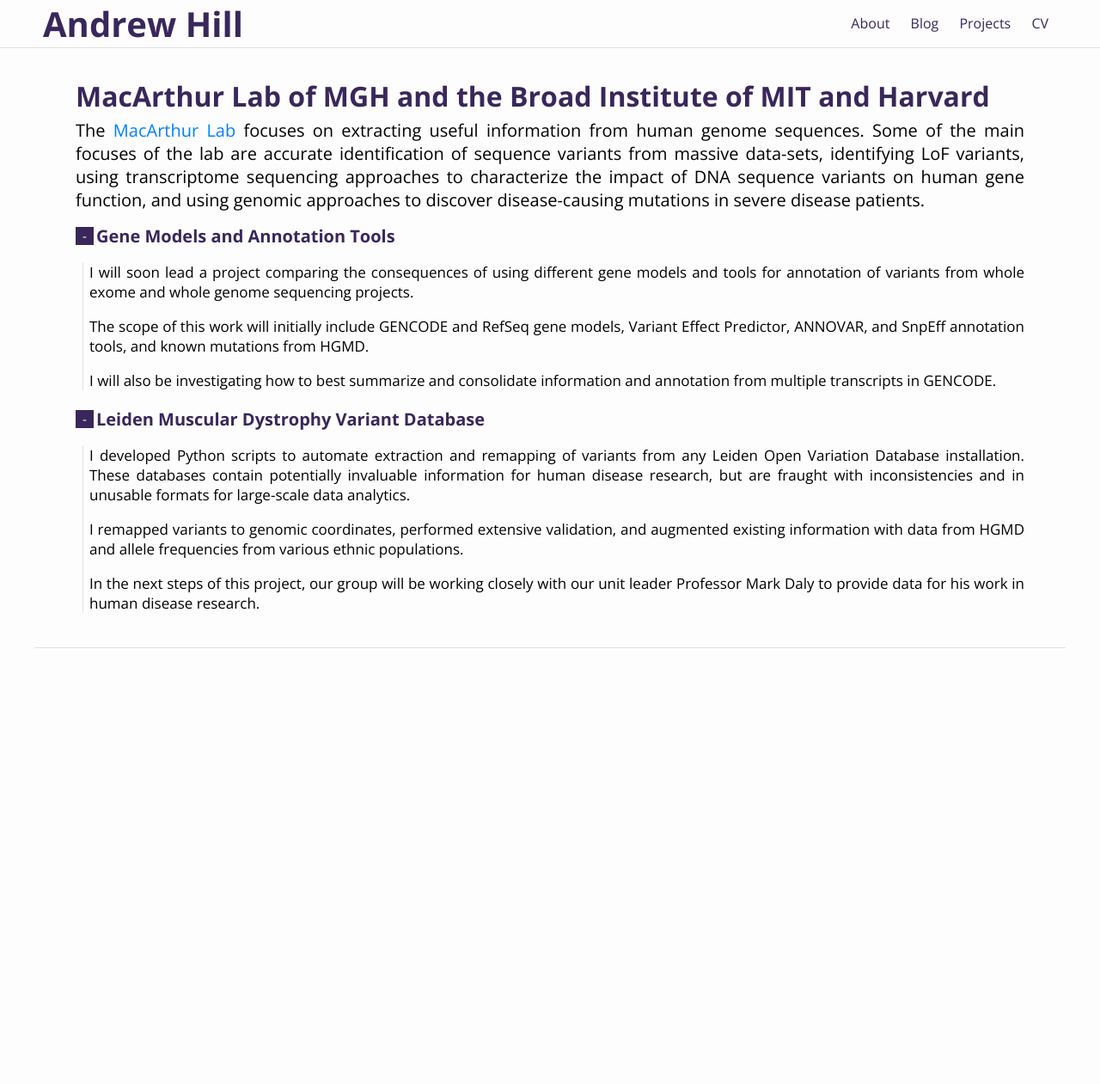
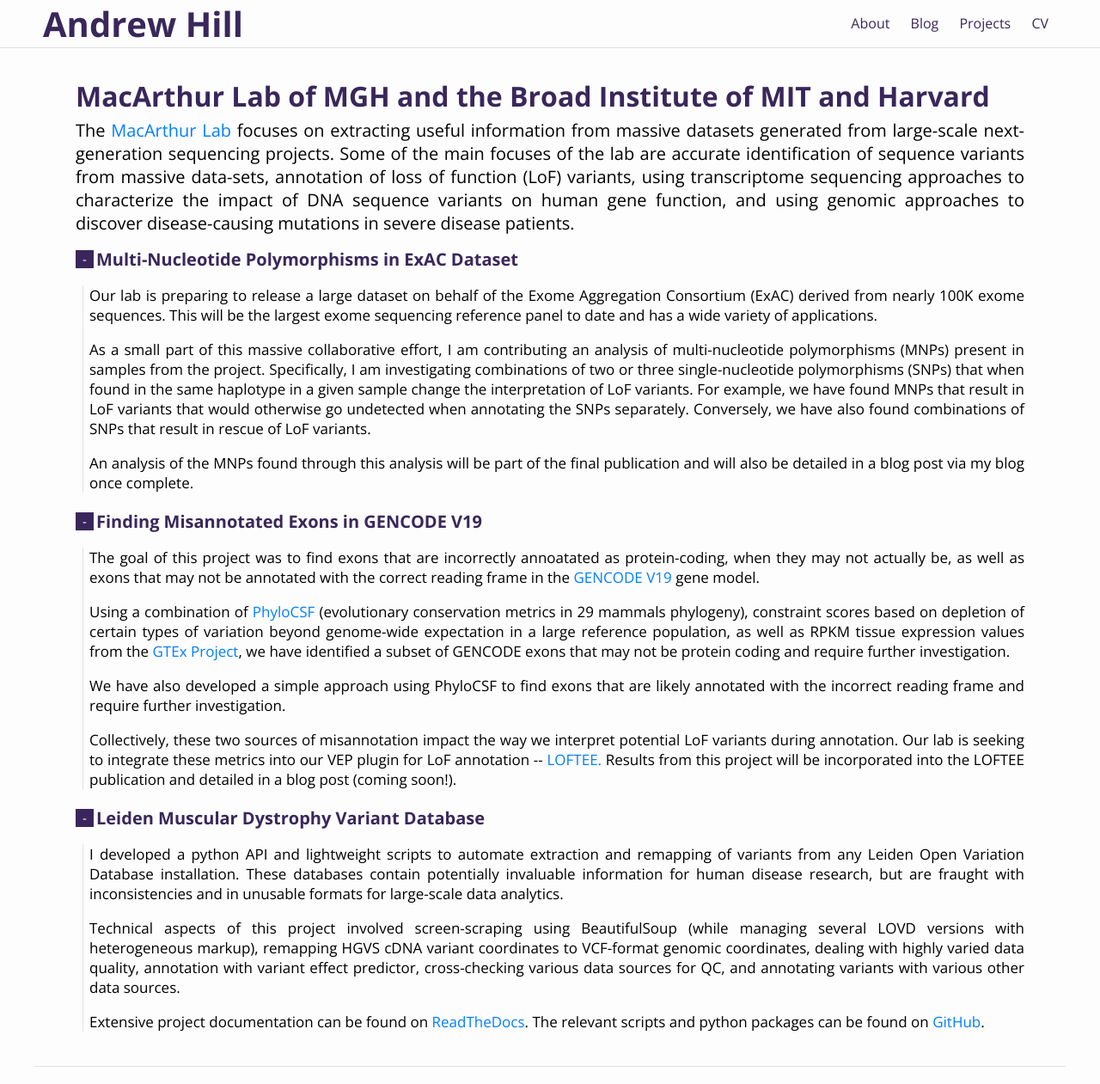
Before and after one commit to andrewhill157/personal-website, a Jekyll site: the page built from projects/macarthur-lab/index.html, in a window 1280 px wide and 1261 px high. Shown: the whole window at 86% size. Built offline with Jekyll 4.4.1, drawn with Linux system fonts in a browser that asks for light colours; nearby versions of some CDN libraries; Markdown is read by kramdown in place of the engine named in the settings.

Commit message:
Updates MacArthur lab projects page.

```diff
--- a/projects/macarthur-lab/index.html
+++ b/projects/macarthur-lab/index.html
@@ -6,15 +6,31 @@
 <div class="section">
     <h1>MacArthur Lab of MGH and the Broad Institute of MIT and Harvard</h1>
 
-    <p class="leadText">The <a href="http://www.macarthurlab.org/home/">MacArthur Lab</a> focuses on extracting useful information from human genome sequences. Some of the main focuses of the lab are accurate identification of sequence variants from massive data-sets, identifying LoF variants, using transcriptome sequencing approaches to characterize the impact of DNA sequence variants on human gene function, and using genomic approaches to discover disease-causing mutations in severe disease patients.</p>
+    <p class="leadText">The <a href="http://www.macarthurlab.org/home/">MacArthur Lab</a> focuses on extracting useful information from massive datasets generated from large-scale next-generation sequencing projects. Some of the main focuses of the lab are accurate identification of sequence variants from massive data-sets, annotation of loss of function (LoF) variants, using transcriptome sequencing approaches to characterize the impact of DNA sequence variants on human gene function, and using genomic approaches to discover disease-causing mutations in severe disease patients.</p>
 
-    <a id="project2" class="anchor"></a>
+    <a id="exac-mnp" class="anchor"></a>
     <div class="project">
-        <h4 class="projectTitle"><div class="expandIcon">-</div>Gene Models and Annotation Tools</h4>
+        <h4 class="projectTitle"><div class="expandIcon">-</div>Multi-Nucleotide Polymorphisms in ExAC Dataset</h4>
         <div class="projectBody">
-			<p>I will soon lead a project comparing the consequences of using different gene models and tools for annotation of variants from whole exome and whole genome sequencing projects.</p>
-			<p>The scope of this work will initially include GENCODE and RefSeq gene models, Variant Effect Predictor, ANNOVAR, and SnpEff annotation tools, and known mutations from HGMD.</p>
-			<p>I will also be investigating how to best summarize and consolidate information and annotation from multiple transcripts in GENCODE.</p>
+            <p>Our lab is preparing to release a large dataset on behalf of the Exome Aggregation Consortium (ExAC) derived from nearly 100K exome sequences. This will be the largest exome sequencing reference panel to date and has a wide variety of applications.</p>
+
+            <p>As a small part of this massive collaborative effort, I am contributing an analysis of multi-nucleotide polymorphisms (MNPs) present in samples from the project. Specifically, I am investigating combinations of two or three single-nucleotide polymorphisms (SNPs) that when found in the same haplotype in a given sample change the interpretation of LoF variants. For example, we have found MNPs that result in LoF variants that would otherwise go undetected when annotating the SNPs separately. Conversely, we have also found combinations of SNPs that result in rescue of LoF variants.</p>
+
+            <p>An analysis of the MNPs found through this analysis will be part of the final publication and will also be detailed in a blog post via my blog once complete.</p>
+        </div>
+    </div>
+
+    <a id="exon-conservation" class="anchor"></a>
+    <div class="project">
+        <h4 class="projectTitle"><div class="expandIcon">-</div>Finding Misannotated Exons in GENCODE V19</h4>
+        <div class="projectBody">
+            <p>The goal of this project was to find exons that are incorrectly annoatated as protein-coding, when they may not actually be, as well as exons that may not be annotated with the correct reading frame in the <a href="http://www.gencodegenes.org/releases/19.html">GENCODE V19</a> gene model.</p>
+
+            <p>Using a combination of <a href="https://github.com/mlin/PhyloCSF/wiki">PhyloCSF</a> (evolutionary conservation metrics in 29 mammals phylogeny), constraint scores based on depletion of certain types of variation beyond genome-wide expectation in a large reference population, as well as RPKM tissue expression values from the <a href="http://www.gtexportal.org/home/">GTEx Project</a>, we have identified a subset of GENCODE exons that may not be protein coding and require further investigation.</p>
+
+            <p>We have also developed a simple approach using PhyloCSF to find exons that are likely annotated with the incorrect reading frame and require further investigation.</p>
+
+            <p>Collectively, these two sources of misannotation impact the way we interpret potential LoF variants during annotation. Our lab is seeking to integrate these metrics into our VEP plugin for LoF annotation -- <a href="https://github.com/konradjk/loftee">LOFTEE.</a> Results from this project will be incorporated into the LOFTEE publication and detailed in a blog post (coming soon!).</p>
         </div>
     </div>
 
@@ -22,9 +38,11 @@
     <div class="project">
         <h4 class="projectTitle"><div class="expandIcon">-</div>Leiden Muscular Dystrophy Variant Database</h4>
         <div class="projectBody">
-            <p>I developed Python scripts to automate extraction and remapping of variants from any Leiden Open Variation Database installation. These databases contain potentially invaluable information for human disease research, but are fraught with inconsistencies and in unusable formats for large-scale data analytics.</p>
-			<p>I remapped variants to genomic coordinates, performed extensive validation, and augmented existing information with data from HGMD and allele frequencies from various ethnic populations.</p>
-			<p>In the next steps of this project, our group will be working closely with our unit leader Professor Mark Daly to provide data for his work in human disease research.</p>
+            <p>I developed a python API and lightweight scripts to automate extraction and remapping of variants from any Leiden Open Variation Database installation. These databases contain potentially invaluable information for human disease research, but are fraught with inconsistencies and in unusable formats for large-scale data analytics.</p>
+
+            <p>Technical aspects of this project involved screen-scraping using BeautifulSoup (while managing several LOVD versions with heterogeneous markup), remapping HGVS cDNA variant coordinates to VCF-format genomic coordinates, dealing with highly varied data quality, annotation with variant effect predictor, cross-checking various data sources for QC, and annotating variants with various other data sources.</p>
+
+			<p>Extensive project documentation can be found on <a href="https://github.com/andrewhill157/leiden">ReadTheDocs</a>. The relevant scripts and python packages can be found on <a href="https://github.com/andrewhill157/leiden">GitHub</a>.
         </div>
     </div>
 </div>
```
Also changed, not shown: projects/index.html (+14 -3 lines).
